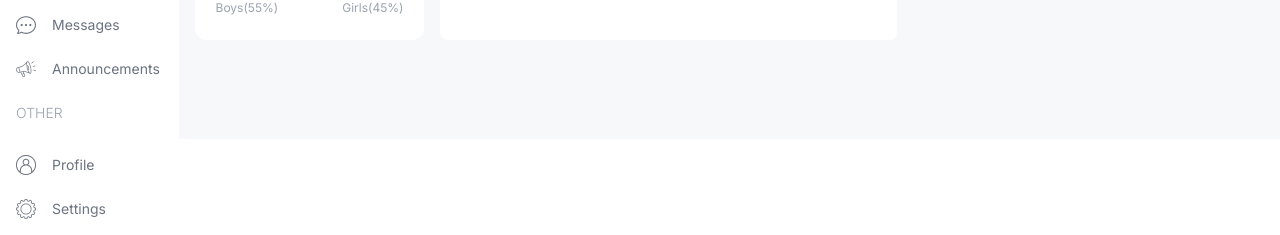
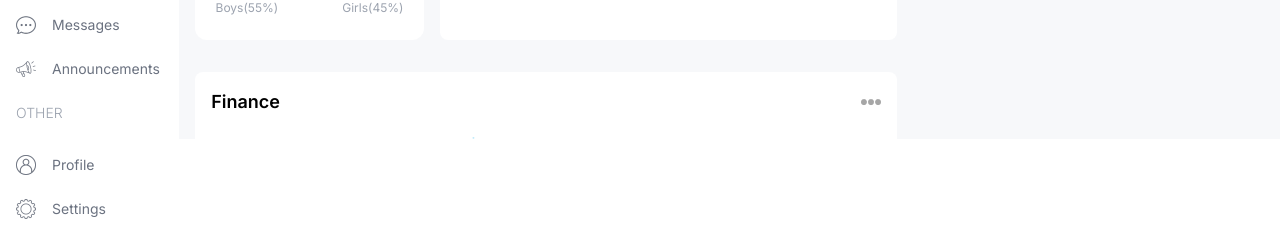
Before and after one commit to grownsandip/dashboard_app, a Next.js app: page /Admin in a window 1280 px wide. Shown: the part 661-896 px from the top of the page. Built offline with nearby package versions, Linux system fonts and the light colour scheme.

Commit message:
FinanceChart added

```diff
--- a/src/app/(dashboard)/Admin/page.tsx
+++ b/src/app/(dashboard)/Admin/page.tsx
@@ -2,6 +2,7 @@
 import AttendanceChart from '@/components/AttendanceChart'
 import UserCards from '@/components/UserCards'
 import React from 'react'
+import FinanceChart from '@/components/FinanceChart'
 
 const AdminPage = () => {
   return (
@@ -26,7 +27,9 @@
         </div>
       </div>
       {/* BOTTOMCHARTS */}
-      <div className=''></div>
+      <div className='w-full h-[500px]'>
+        <FinanceChart/>
+      </div>
       </div>
       {/* RIGHT */}
       <div className='w-full lg:w-1/3'>right</div>
--- /dev/null
+++ b/src/components/FinanceChart.tsx
@@ -0,0 +1,99 @@
+"use client"
+import Image from 'next/image'
+import React from 'react'
+import { LineChart, Line, XAxis, YAxis, CartesianGrid, Tooltip, Legend, ResponsiveContainer } from 'recharts';
+const data = [
+    {
+      name: 'Jan',
+      income: 4000,
+      expense: 2400,
+    },
+    {
+      name: 'Feb',
+      income: 3000,
+      expense: 1398,
+    },
+    {
+      name: 'Mar',
+      income: 2000,
+      expense: 9800,
+    },
+    {
+      name: 'Apr',
+      income: 2780,
+      expense: 3908,
+    },
+    {
+      name: 'May',
+      income: 1890,
+      expense: 4800,
+    },
+    {
+      name: 'Jun',
+      income: 2390,
+      expense: 3800,
+    },
+    {
+      name: 'July',
+      income: 3490,
+      expense: 4300,
+    },
+    {
+        name: 'Aug',
+        income: 3490,
+        expense: 4300,
+    },
+    {
+        name: 'Sept',
+        income: 3490,
+        expense: 4300,
+    },
+    {
+        name: 'Oct',
+        income: 3490,
+        expense: 4300,
+    },
+    {
+        name: 'Nov',
+        income: 3490,
+        expense: 4300,
+    },
+    {
+        name: 'Dec',
+        income: 3490,
+        expense: 4300,
+    },
+  ];
+const FinanceChart = () => {
+  return (
+    <div className='bg-white h-full rounded-lg p-4'>
+        <div className='flex justify-between items-center'>
+            <h1 className='text-lg font-semibold'>Finance</h1>
+            <Image src="/moreDark.png" alt="more" height={20} width={20}/>
+        </div>
+        <ResponsiveContainer width="100%" height="90%">
+        <LineChart
+          width={500}
+          height={300}
+          data={data}
+          margin={{
+            top: 5,
+            right: 30,
+            left: 20,
+            bottom: 5,
+          }}
+        >
+          <CartesianGrid strokeDasharray="3 3" stroke='#ddd' />
+          <XAxis dataKey="name" axisLine={false} tick={{fill:"#d1d5db"}} tickLine={false} tickMargin={10}/>
+          <YAxis axisLine={false} tick={{fill:"#d1d5db"}} tickLine={false} tickMargin={20}/>
+          <Tooltip />
+          <Legend align='center' verticalAlign='top' wrapperStyle={{paddingTop:"10px",paddingBottom:"30px"}}/>
+          <Line type="monotone" dataKey="income" stroke="#C3EBFA"strokeWidth={5} />
+          <Line type="monotone" dataKey="expense" stroke="#FAE27C" strokeWidth={5} />
+        </LineChart>
+      </ResponsiveContainer>
+    </div>
+  )
+}
+
+export default FinanceChart
```
